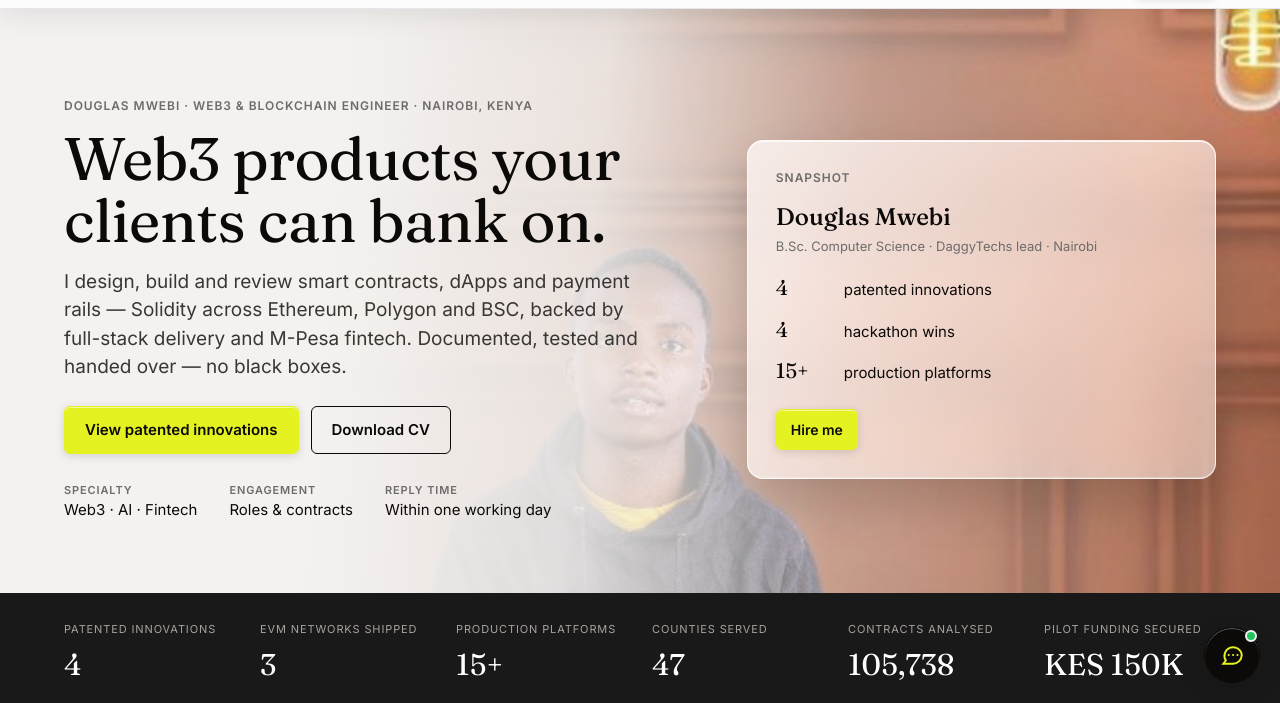
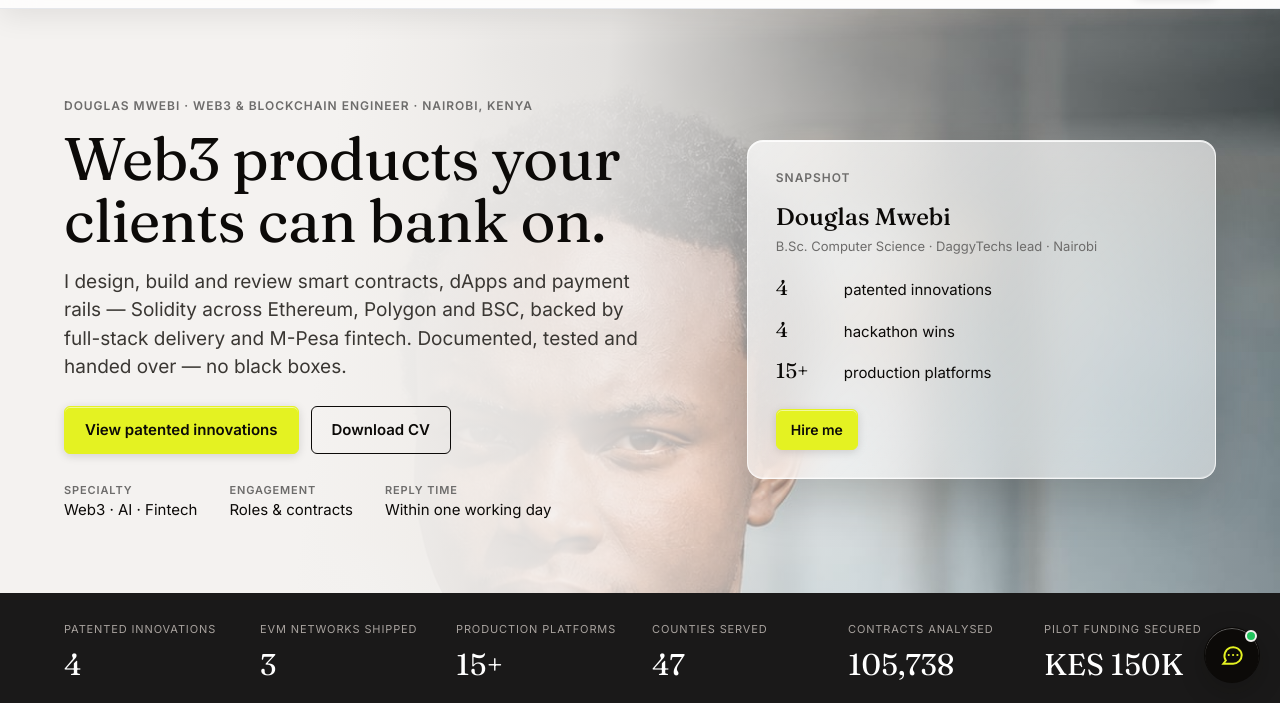
Before and after one commit to mwebidouglas08-netizen/My-Portifolio, a website: page public/index.html in a window 1280 px wide. Shown: the part 97-800 px from the top of the page. Drawn offline with Linux system fonts and the light colour scheme.

Commit message:
Use uploaded HD portrait across hero, about and preload
- All photo slots now serve public/images/douglass.jpeg (1254x1254, verified)

- Removed superseded douglas.jpg; about crop anchored top-center to protect the face

- Portrait stays crisp full-bleed via cover positioning per screen size

```diff
--- a/public/css/style.css
+++ b/public/css/style.css
@@ -198,7 +198,7 @@ button:disabled { opacity: 0.6; cursor: wait; }
 .facts li:last-child { border-bottom: none; }
 .facts strong { color: var(--ash); font-weight: 600; font-size: 13px; text-transform: uppercase; letter-spacing: 0.05em; }
 .about-photo { border: 1px solid var(--hairline); border-radius: 16px; overflow: hidden; background: var(--paper); padding: 10px; }
-.about-photo img { border-radius: 6px; width: 100%; aspect-ratio: 3 / 3.3; object-fit: cover; background: #d8d4cf; }
+.about-photo img { border-radius: 6px; width: 100%; aspect-ratio: 3 / 3.3; object-fit: cover; object-position: top center; background: #d8d4cf; }
 .stack { margin-top: 16px; border: 1px solid var(--hairline); border-radius: 16px; background: var(--paper); padding: 18px; font-size: 14px; }
 .stack strong { display: block; font-size: 12px; text-transform: uppercase; letter-spacing: 0.08em; color: var(--ash); margin-bottom: 6px; }
 
--- a/public/index.html
+++ b/public/index.html
@@ -12,7 +12,7 @@
   <link rel="preconnect" href="https://fonts.googleapis.com" />
   <link rel="preconnect" href="https://fonts.gstatic.com" crossorigin />
   <link href="https://fonts.googleapis.com/css2?family=Fraunces:opsz,wght@9..144,400;9..144,500;9..144,600&family=Inter:wght@400;500;600&display=swap" rel="stylesheet" />
-  <link rel="preload" as="image" href="/images/douglas.jpg" />
+  <link rel="preload" as="image" href="/images/douglass.jpeg" />
   <link rel="stylesheet" href="/css/style.css" />
   <link rel="stylesheet" href="/css/bot.css" />
 </head>
@@ -56,7 +56,7 @@
     <!-- Hero: HD portrait backdrop (bright) + specialization statement -->
     <section class="hero">
       <div class="hero-bg" aria-hidden="true">
-        <img src="/images/douglas.jpg" alt="" fetchpriority="high" decoding="async" />
+        <img src="/images/douglass.jpeg" alt="" fetchpriority="high" decoding="async" />
       </div>
       <div class="hero-veil" aria-hidden="true"></div>
       <div class="wrap hero-grid">
@@ -291,7 +291,7 @@
         </div>
         <aside class="about-side">
           <div class="about-photo">
-            <img src="/images/douglas.jpg" alt="Douglas Mwebi" id="aboutPhoto" loading="lazy" />
+            <img src="/images/douglass.jpeg" alt="Douglas Mwebi" id="aboutPhoto" loading="lazy" />
           </div>
           <p class="byline">Nairobi, Kenya — available for remote and on-site discovery.</p>
           <div class="stack">
```
Also changed, not shown: public/images/douglas.jpg (deleted).
